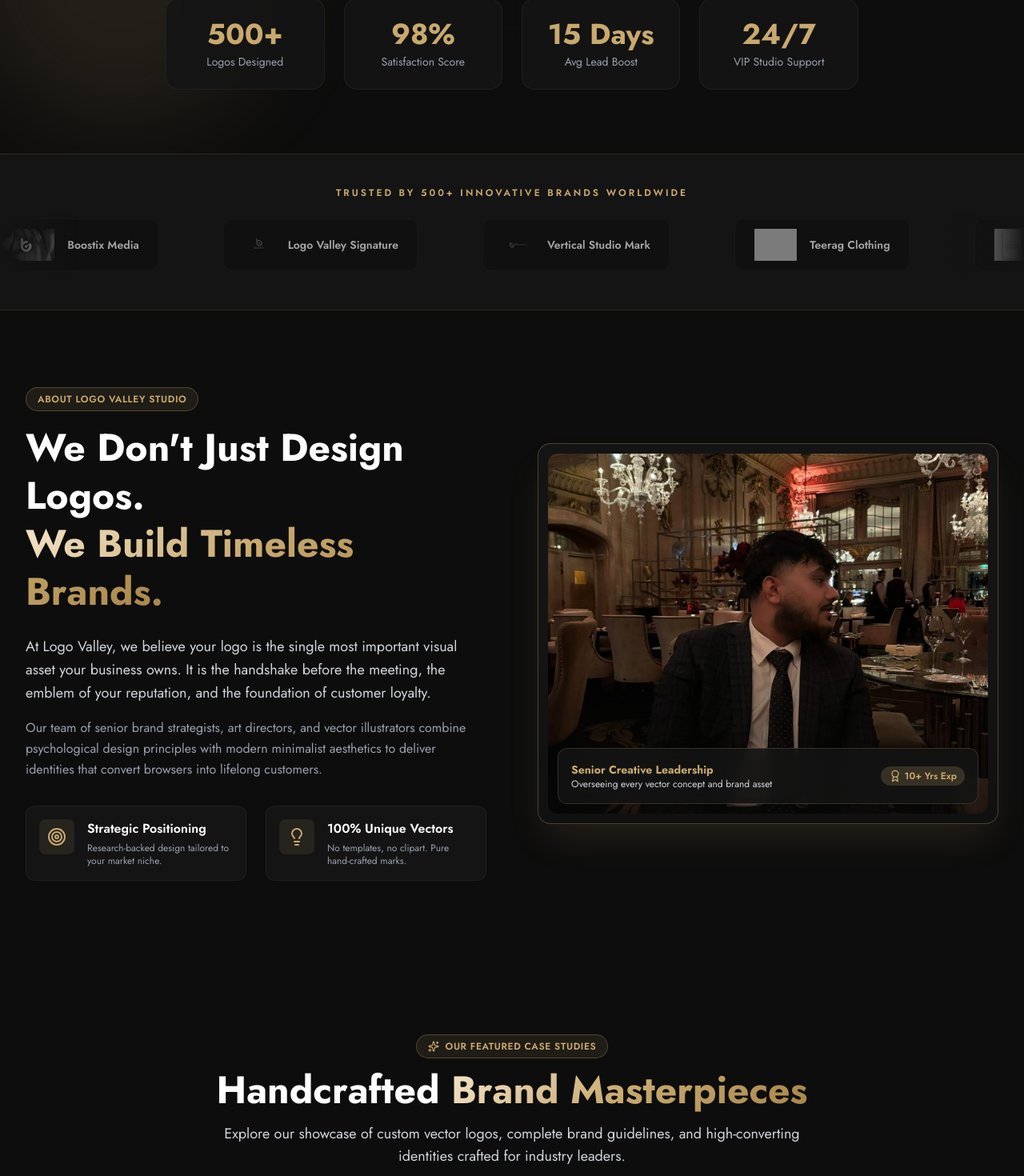
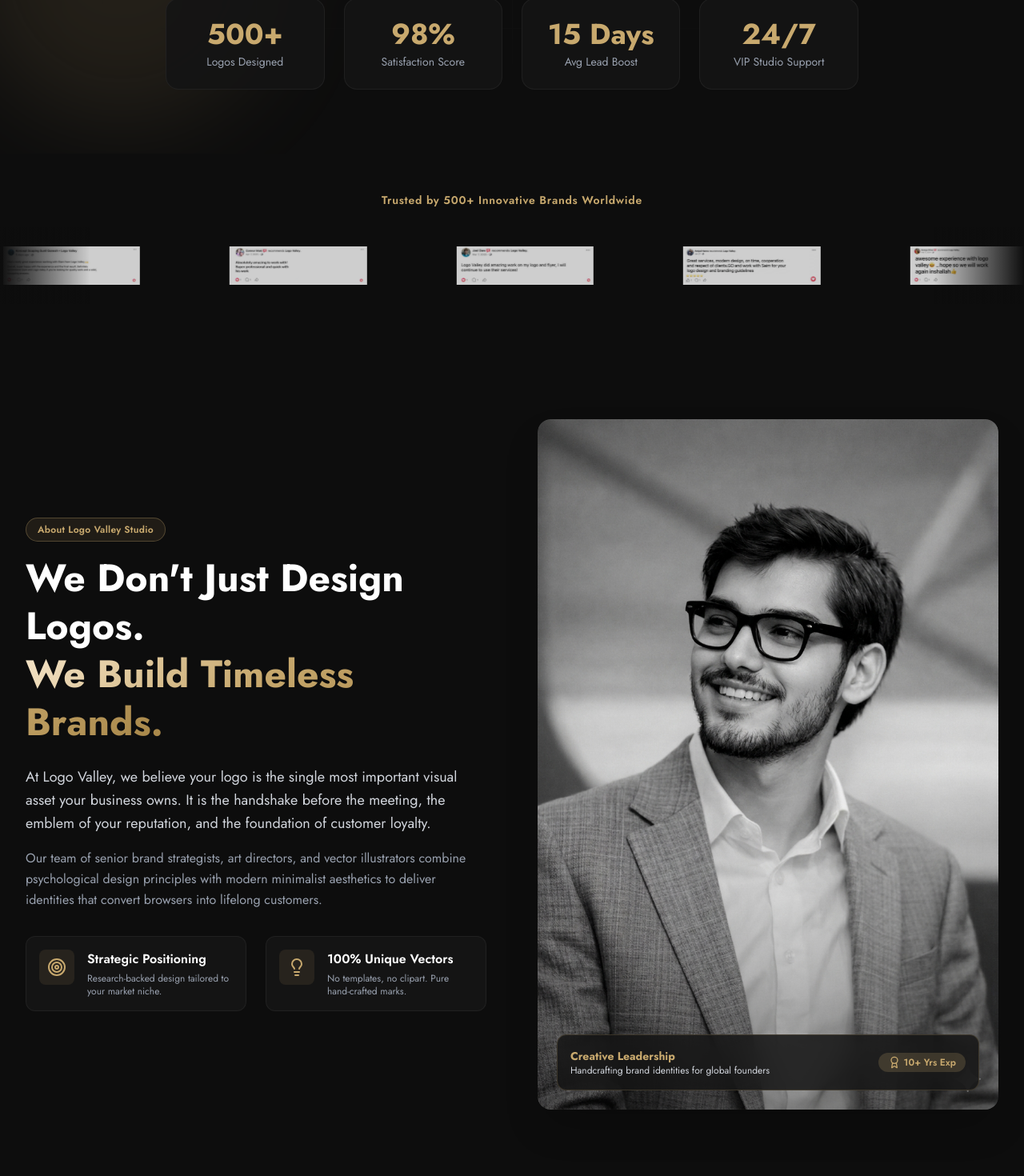
Before and after one commit to rehmanarainofficial/logo-valley, a React (Vite) app: page / in a window 1280 px wide. Shown: the part 714-2184 px from the top of the page at 80% size. Built offline with nearby package versions, Linux system fonts and the light colour scheme; grey boxes are pictures that could not be loaded; a web font is replaced by a local one.

Commit message:
feat: implement core UI components and page structure for landing and portfolio sections

```diff
--- a/src/components/About.jsx
+++ b/src/components/About.jsx
@@ -1,5 +1,5 @@
 import React from 'react';
-import { Target, Lightbulb, ShieldCheck, Award } from 'lucide-react';
+import { Target, Lightbulb, Award } from 'lucide-react';
 
 const About = () => {
   return (
@@ -10,7 +10,7 @@
 
           {/* Left Text Column */}
           <div>
-            <div className="inline-flex items-center gap-2 px-3.5 py-1.5 rounded-full bg-[#C8A96E]/10 border border-[#C8A96E]/30 text-[#C8A96E] text-xs font-semibold uppercase tracking-wider mb-4">
+            <div className="inline-flex items-center gap-2 px-3.5 py-1.5 rounded-full bg-[#C8A96E]/10 border border-[#C8A96E]/30 text-[#C8A96E] text-xs font-semibold tracking-wide mb-4">
               About Logo Valley Studio
             </div>
 
@@ -50,24 +50,24 @@
             </div>
           </div>
 
-          {/* Right Visual Image - Live Website About Us Image */}
+          {/* Right Visual Image - Using about_image.png from Teeraj */}
           <div className="relative">
-            <div className="relative rounded-2xl overflow-hidden border border-[#C8A96E]/30 bg-[#141414] p-3 shadow-2xl shadow-[#C8A96E]/15">
+            <div className="relative rounded-2xl overflow-hidden bg-[#141414] shadow-2xl">
               <img
-                src="/about_us_image.jpg"
-                alt="Logo Valley Studio Leadership & Designers"
-                className="w-full h-[450px] rounded-xl object-cover"
+                src="/about_image.png"
+                alt="Logo Valley Studio Leadership & Creative Team"
+                className="w-full h-auto rounded-2xl object-cover"
               />
-              <div className="absolute inset-0 bg-gradient-to-t from-[#0D0D0D] via-transparent to-transparent opacity-50"></div>
+              <div className="absolute inset-0 bg-gradient-to-t from-[#0D0D0D] via-transparent to-transparent opacity-40"></div>
 
               {/* Floating Highlight Card */}
               <div className="absolute bottom-6 left-6 right-6 p-4 rounded-xl glass-panel text-white">
                 <div className="flex items-center justify-between">
                   <div>
-                    <h5 className="font-bold text-sm text-[#C8A96E]">Senior Creative Leadership</h5>
-                    <p className="text-xs text-gray-300">Overseeing every vector concept and brand asset</p>
+                    <h5 className="font-bold text-sm text-[#C8A96E]">Creative Leadership</h5>
+                    <p className="text-xs text-gray-300">Handcrafting brand identities for global founders</p>
                   </div>
-                  <div className="flex items-center gap-1 text-[#C8A96E] bg-[#C8A96E]/20 px-2.5 py-1 rounded-full text-xs font-semibold">
+                  <div className="flex items-center gap-1 text-[#C8A96E] bg-[#C8A96E]/20 px-3 py-1 rounded-full text-xs font-semibold">
                     <Award className="w-4 h-4" /> 10+ Yrs Exp
                   </div>
                 </div>
--- a/src/components/ClientMarquee.jsx
+++ b/src/components/ClientMarquee.jsx
@@ -1,44 +1,40 @@
 import React from 'react';
 
 const clientLogos = [
-  { name: 'Teerag Apparel', logo: '/portfolio/Teerag/ChatGPT Image Jul 20, 2026, 02_23_15 PM.png' },
-  { name: '104 Digital', logo: '/portfolio/104/ChatGPT Image Jul 20, 2026, 02_00_52 PM.png' },
-  { name: 'Boostix Media', logo: '/portfolio/boostix/ChatGPT Image Jul 20, 2026, 01_51_42 PM.png' },
-  { name: 'Logo Valley Signature', logo: '/portfolio/Horizontal Color@4x.png' },
-  { name: 'Vertical Studio Mark', logo: '/portfolio/Vertical Color@4x.png' },
-  { name: 'Teerag Clothing', logo: '/portfolio/Teerag/teerag (1)-04.jpg' }
+  { name: 'Brand Partner 1', logo: '/client_logos/client_1.png' },
+  { name: 'Brand Partner 2', logo: '/client_logos/client_2.png' },
+  { name: 'Brand Partner 3', logo: '/client_logos/client_3.png' },
+  { name: 'Brand Partner 4', logo: '/client_logos/client_4.png' },
+  { name: 'Brand Partner 5', logo: '/client_logos/client_5.png' },
+  { name: 'Brand Partner 6', logo: '/client_logos/client_6.png' }
 ];
 
 const ClientMarquee = () => {
   return (
-    <div className="w-full py-10 bg-[#141414] border-y border-[#C8A96E]/15 overflow-hidden">
-      <div className="max-w-7xl mx-auto px-4 mb-4 text-center">
-        <p className="text-xs uppercase tracking-[0.25em] text-[#C8A96E] font-semibold">
+    <div className="w-full py-12 bg-[#0D0D0D] overflow-hidden">
+      <div className="max-w-7xl mx-auto px-4 mb-6 text-center">
+        <p className="text-sm font-semibold tracking-wider text-[#C8A96E]">
           Trusted by 500+ Innovative Brands Worldwide
         </p>
       </div>
 
-      <div className="relative w-full flex overflow-x-hidden mask-linear-gradient">
-        {/* Left/Right Fading Gradients */}
-        <div className="absolute left-0 top-0 bottom-0 w-24 bg-gradient-to-r from-[#141414] to-transparent z-10 pointer-events-none"></div>
-        <div className="absolute right-0 top-0 bottom-0 w-24 bg-gradient-to-l from-[#141414] to-transparent z-10 pointer-events-none"></div>
+      <div className="relative w-full flex overflow-x-hidden">
+        {/* Left & Right Smooth Gradient Masks */}
+        <div className="absolute left-0 top-0 bottom-0 w-28 bg-gradient-to-r from-[#0D0D0D] to-transparent z-10 pointer-events-none"></div>
+        <div className="absolute right-0 top-0 bottom-0 w-28 bg-gradient-to-l from-[#0D0D0D] to-transparent z-10 pointer-events-none"></div>
 
-        {/* Marquee Track */}
-        <div className="animate-marquee flex items-center gap-12 sm:gap-20 py-2">
-          {/* Double array for seamless loop */}
+        {/* Marquee Track - CLEAN BORDERLESS LOGOS */}
+        <div className="animate-marquee flex items-center gap-12 sm:gap-20 py-4">
           {[...clientLogos, ...clientLogos, ...clientLogos].map((client, idx) => (
             <div
               key={idx}
-              className="flex items-center gap-4 px-6 py-3 rounded-xl bg-[#0D0D0D]/60 border border-white/5 hover:border-[#C8A96E]/30 grayscale opacity-75 hover:grayscale-0 hover:opacity-100 transition-all duration-300 min-w-[200px]"
+              className="flex items-center justify-center px-4 py-2 opacity-80 hover:opacity-100 transition-opacity duration-300 min-w-[180px]"
             >
               <img
                 src={client.logo}
                 alt={client.name}
-                className="h-10 w-auto object-contain max-w-[120px]"
+                className="h-12 w-auto object-contain max-w-[200px]"
               />
-              <span className="text-sm font-semibold text-gray-300 whitespace-nowrap">
-                {client.name}
-              </span>
             </div>
           ))}
         </div>
--- a/src/components/Footer.jsx
+++ b/src/components/Footer.jsx
@@ -13,16 +13,16 @@
 
         <div className="grid grid-cols-1 md:grid-cols-2 lg:grid-cols-4 gap-10 pb-12 border-b border-white/10">
 
-          {/* Brand Column */}
+          {/* Brand Column - CLEAN LOGO WITHOUT BORDER BOX */}
           <div className="space-y-4">
             <Link to="/" className="flex items-center gap-3">
-              <div className="w-10 h-10 rounded-xl bg-gradient-to-br from-[#E5C383] via-[#C8A96E] to-[#A68547] p-[1.5px]">
-                <div className="w-full h-full bg-[#0D0D0D] rounded-[10px] flex items-center justify-center overflow-hidden p-1">
-                  <img src="/logo_valley_logo.png" alt="Logo Valley" className="w-full h-full object-contain" />
-                </div>
-              </div>
+              <img
+                src="/logo_valley_logo.png"
+                alt="Logo Valley Studio"
+                className="h-10 w-auto object-contain"
+              />
               <span className="text-xl font-bold tracking-tight text-white font-serif-heading">
-                LOGO <span className="text-[#C8A96E]">VALLEY</span>
+                Logo <span className="text-[#C8A96E]">Valley</span>
               </span>
             </Link>
             <p className="text-xs text-gray-400 leading-relaxed">
@@ -33,9 +33,9 @@
             </div>
           </div>
 
-          {/* Quick Links */}
+          {/* Quick Links (No uppercase) */}
           <div>
-            <h4 className="text-sm font-bold text-white uppercase tracking-wider mb-4">
+            <h4 className="text-sm font-bold text-white tracking-wide mb-4">
               Quick Links
             </h4>
             <ul className="space-y-2.5 text-xs">
@@ -48,9 +48,9 @@
             </ul>
           </div>
 
-          {/* Services */}
+          {/* Services (No uppercase) */}
           <div>
-            <h4 className="text-sm font-bold text-white uppercase tracking-wider mb-4">
+            <h4 className="text-sm font-bold text-white tracking-wide mb-4">
               Our Services
             </h4>
             <ul className="space-y-2.5 text-xs">
@@ -63,9 +63,9 @@
             </ul>
           </div>
 
-          {/* Contact Details */}
+          {/* Contact Details (No uppercase) */}
           <div>
-            <h4 className="text-sm font-bold text-white uppercase tracking-wider mb-4">
+            <h4 className="text-sm font-bold text-white tracking-wide mb-4">
               Connect With Studio
             </h4>
             <ul className="space-y-3 text-xs">
@@ -94,7 +94,7 @@
             <span className="hover:text-white cursor-pointer">Terms of Service</span>
             <button
               onClick={scrollToTop}
-              className="p-2 rounded-lg bg-[#141414] border border-white/10 text-[#C8A96E] hover:bg-[#C8A96E] hover:text-black transition-all cursor-pointer"
+              className="p-2 rounded-full bg-[#141414] border border-white/10 text-[#C8A96E] hover:bg-[#C8A96E] hover:text-black transition-all cursor-pointer"
               title="Back to Top"
             >
               <ArrowUp className="w-4 h-4" />
--- a/src/components/Reviews.jsx
+++ b/src/components/Reviews.jsx
@@ -9,7 +9,7 @@
 
         {/* Header */}
         <div className="text-center max-w-3xl mx-auto">
-          <div className="inline-flex items-center gap-2 px-3.5 py-1.5 rounded-full bg-[#C8A96E]/10 border border-[#C8A96E]/30 text-[#C8A96E] text-xs font-semibold uppercase tracking-wider mb-4">
+          <div className="inline-flex items-center gap-2 px-3.5 py-1.5 rounded-full bg-[#C8A96E]/10 border border-[#C8A96E]/30 text-[#C8A96E] text-xs font-semibold tracking-wide mb-4">
             <MessageSquare className="w-3.5 h-3.5" /> Client Feedback & Reviews
           </div>
           <h2 className="text-3xl sm:text-5xl font-bold text-white font-serif-heading">
```
Also changed, not shown: src/components/Hero.jsx (+4 -4 lines), src/components/MultiStepForm.jsx (+11 -11 lines), src/pages/PortfolioDetailPage.jsx (+15 -16 lines).
